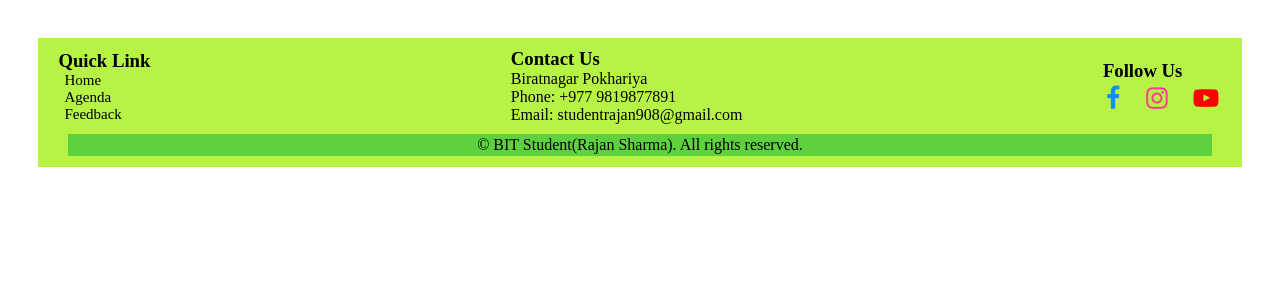
After one commit to Rajan-git908/V-project, a PHP site: page /Include/footer.php in a window 1280 px wide. The commit adds this page. Shown: the top 300 px of the page. Run offline with PHP 8.4, Linux system fonts and the light colour scheme.

Commit message:
footer set up

```diff
--- a/Css/style.css
+++ b/Css/style.css
@@ -8,6 +8,7 @@
     height: 80px;
     display: flex;
     justify-content: space-between;
+    position: relative;
 
 }
 .logo img {
@@ -177,7 +178,88 @@ width: 100%;
     margin-bottom: 40px;
 }
 
+/*footer section*/
+footer {
+    background-color: rgb(182, 243, 69);
+    align-items: center;
+    padding: 10px 20px 1px 20px;
+ }
+ .footer-content {
+    display: flex;
+    flex-direction: row;
+    align-items: center;
+    justify-content: space-between;
+ }
+  .quicklinks ul li, a {
+    text-decoration: none;
+    list-style: none;
+    font-size: 15px;
+    padding: 0px 3px;
+    font-weight: 500;
+    color: black;
+ }
+.quicklinks ul li a:hover {
+        color: red;
+        transition: 0.3s;
+    }
+.contact ul li {
+    list-style: none;
 
+}
+
+.follow ul{
+    display: flex;
+    gap: 20px;
+    list-style: none;
+    padding-top:3px ;
+}
+.follow ul li a {
+    font-size: 25px;
+}
+.follow ul li #facebook {
+    color: rgb(14, 142, 255);
+}
+.follow ul li #instagram {
+    color: rgb(253, 59, 137);
+}
+.follow ul li #youtube {
+    color: rgb(255, 0, 0);
+}
+.rights{
+    background-color: rgb(94, 210, 62);
+    text-align: center;
+    margin: 10px;
+    padding: 2px;
+}
+
+
+
+
+
+
+
+
+
+
+
+
+@media (width: 768px){
+    nav {
+        flex-direction: column;
+        align-items: flex-start;
+    }
+    .navlinks.active {
+        display: flex;
+    }
+    .material-icons {
+        display: flex;
+    }
+.navlinks {
+        display: none;
+        flex-direction: column;
+        gap: 10px;
+    }
+}
 
 /*Registration & Login form style*/
 .container-form {
--- /dev/null
+++ b/Include/footer.php
@@ -0,0 +1,46 @@
+<!DOCTYPE html>
+<html lang="en">
+<head>
+    <meta charset="UTF-8">
+    <meta name="viewport" content="width=device-width, initial-scale=1.0">
+    <title><footer></footer></title>
+    <link rel="stylesheet" href="https://fonts.googleapis.com/icon?family=Material+Icons">
+    <link rel="stylesheet" href="https://cdnjs.cloudflare.com/ajax/libs/font-awesome/4.7.0/css/font-awesome.min.css">
+    <link rel="stylesheet" href="../Css/style.css">
+</head>
+<body>
+    <footer id="About">
+        <div class="footer-content">
+
+            <div class="quicklinks">
+                <h3>Quick Link</h3>
+                <ul>
+                    <li><a href="#Home">Home</a></li>
+                    <li><a href="#Agenda">Agenda</a></li>
+                    <li><a href="#Feedback">Feedback</a></li>
+                </ul>
+            </div>
+            <div class="contact">
+                <h3>Contact Us</h3>
+                <ul>
+                    <li>Biratnagar Pokhariya</li>
+                    <li>Phone: +977 9819877891</li>
+                    <li>Email: studentrajan908@gmail.com</li>
+                </ul>
+            </div>
+            <div class="follow">
+                <h3>Follow Us</h3>
+                <ul>
+                    <li><a href="https://www.facebook.com/share/1B8cVS2DEd/"  id="facebook"><i class="fa fa-facebook">
+                        </i></a></li>
+                    </li>
+                    <li><a href="https://www.instagram.com" id="instagram"><i class="fa fa-instagram" ></i></a></li>
+                    <li><a href="https://www.youtube.com"  id="youtube"><i class="fa fa-youtube-play"></i></a></li>
+            </div>
+
+        </div>
+            <div class="rights">&copy; BIT Student(Rajan Sharma). All rights reserved.</div>
+    </footer>
+
+</body>
+</html>
--- a/Login.php
+++ b/Login.php
@@ -61,5 +61,7 @@ if($num>0){
         </form>
 
     </div>
+
+    <?php include '../V-project/Include/footer.php' ?>
 </body>
 </html>
--- a/signup.php
+++ b/signup.php
@@ -116,6 +116,7 @@ $address=$_POST['address'];
             </div>
         </form>
     </div>
+    <?php include '../V-project/Include/footer.php' ?>
 </body>
 
 </html>
```
